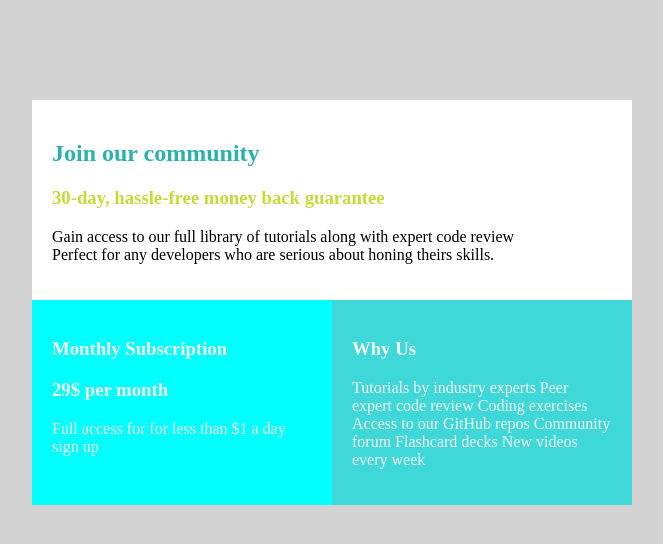
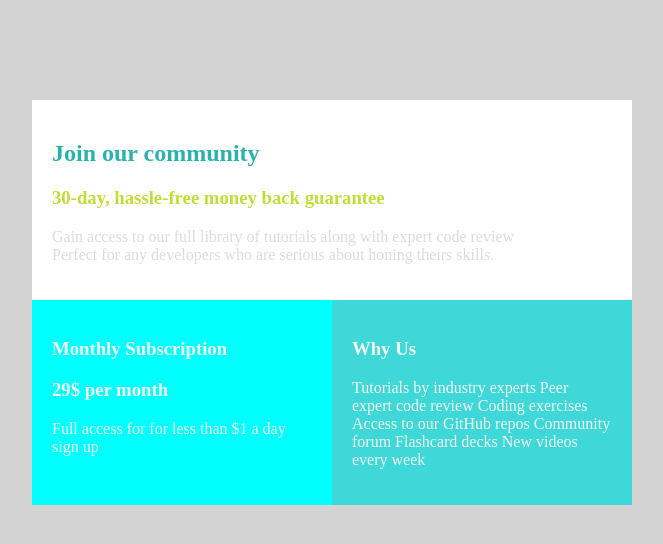
Before and after one commit to jojo19-github/tdgrid, a plain HTML site: page index.html in a window 1280 px wide. Shown: the whole page, without its empty margins (276-939 px from the left). Drawn offline with Linux system fonts and the light colour scheme.

Commit message:
modication de mon paragraphe

```diff
--- a/style.css
+++ b/style.css
@@ -20,6 +20,10 @@ main{
    border-top: white;
    grid-area: grid1;
    padding: 20px;
+}
+
+.grid1 p{
+color: gainsboro;
 }
 .grid1 h2{
 color: hsl(179, 62%, 43%);
```
